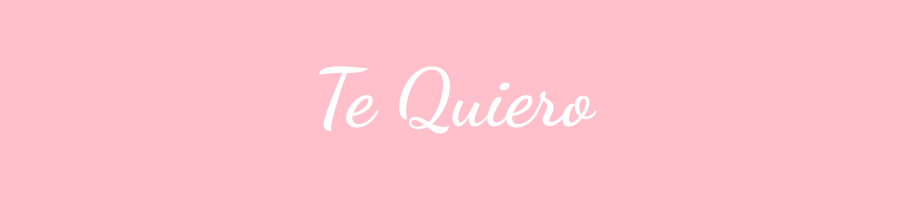
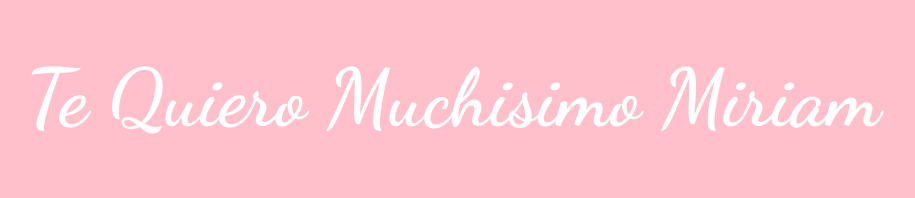
Before and after one commit to ApardoZ/Tequieroratita, a plain HTML site: page index.html in a window 1280 px wide. Shown: the top 198 px of the page, without its empty margins (187-1102 px from the left). Drawn offline with Linux system fonts and the light colour scheme.

Commit message:
Update index.html

```diff
--- a/index.html
+++ b/index.html
@@ -28,7 +28,7 @@
     </style>
 </head>
 <body>
-    <h1>Te Quiero</h1>
+    <h1>Te Quiero Muchisimo Miriam</h1>
     <img src="https://i.ibb.co/3YpJVzrd/tu-imagen.jpg" alt="Imagen especial">
 </body>
 </html>
```
